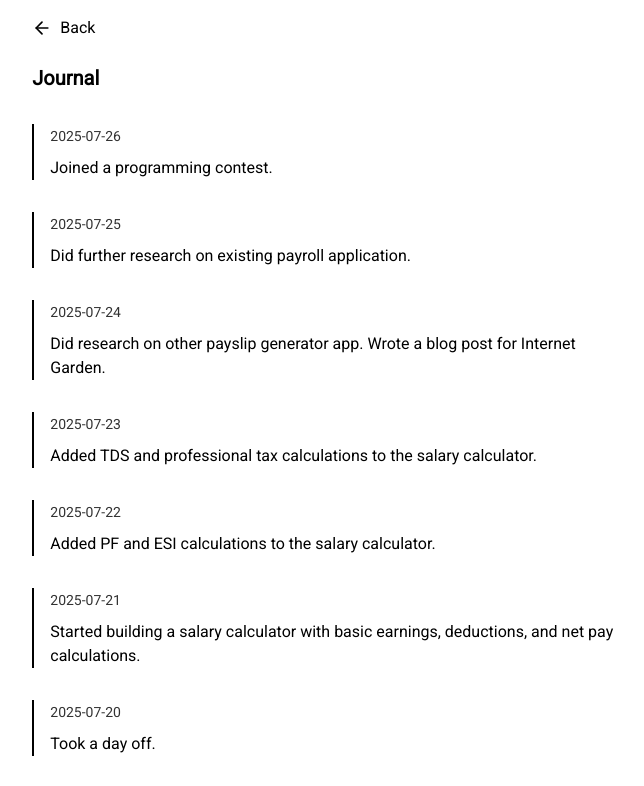
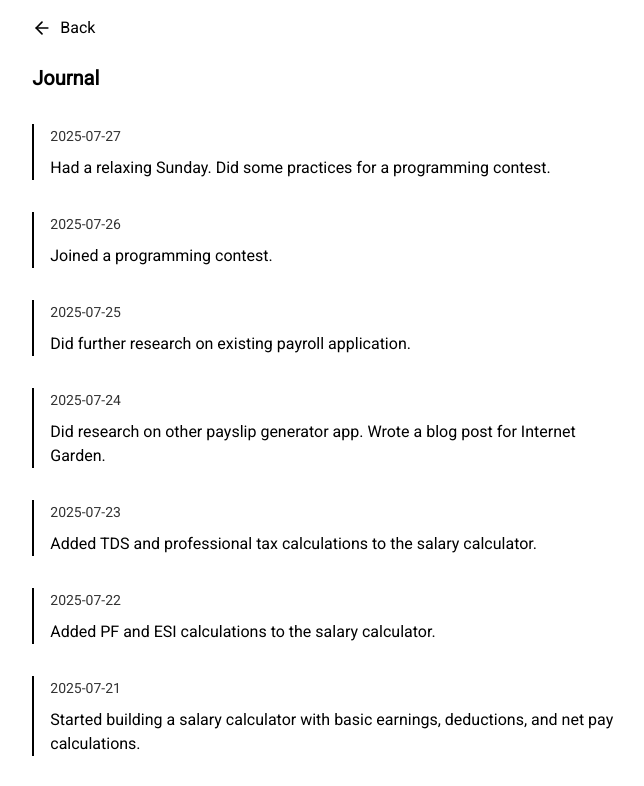
Before and after one commit to minamicode/minamicode.com, a Next.js app: page /journal in a window 1280 px wide. Shown: the top 786 px of the page, without its empty margins (309-953 px from the left). Built offline with nearby package versions, Linux system fonts and the light colour scheme.

Commit message:
add a journal entry

```diff
--- a/src/app/_components/JournalEntries.tsx
+++ b/src/app/_components/JournalEntries.tsx
@@ -6,6 +6,10 @@ type JournalEntry = {
 };
 
 const entries: JournalEntry[] = [
+  {
+    date: "2025-07-27",
+    text: "Had a relaxing Sunday. Did some practices for a programming contest.",
+  },
   {
     date: "2025-07-26",
     text: "Joined a programming contest.",
```
